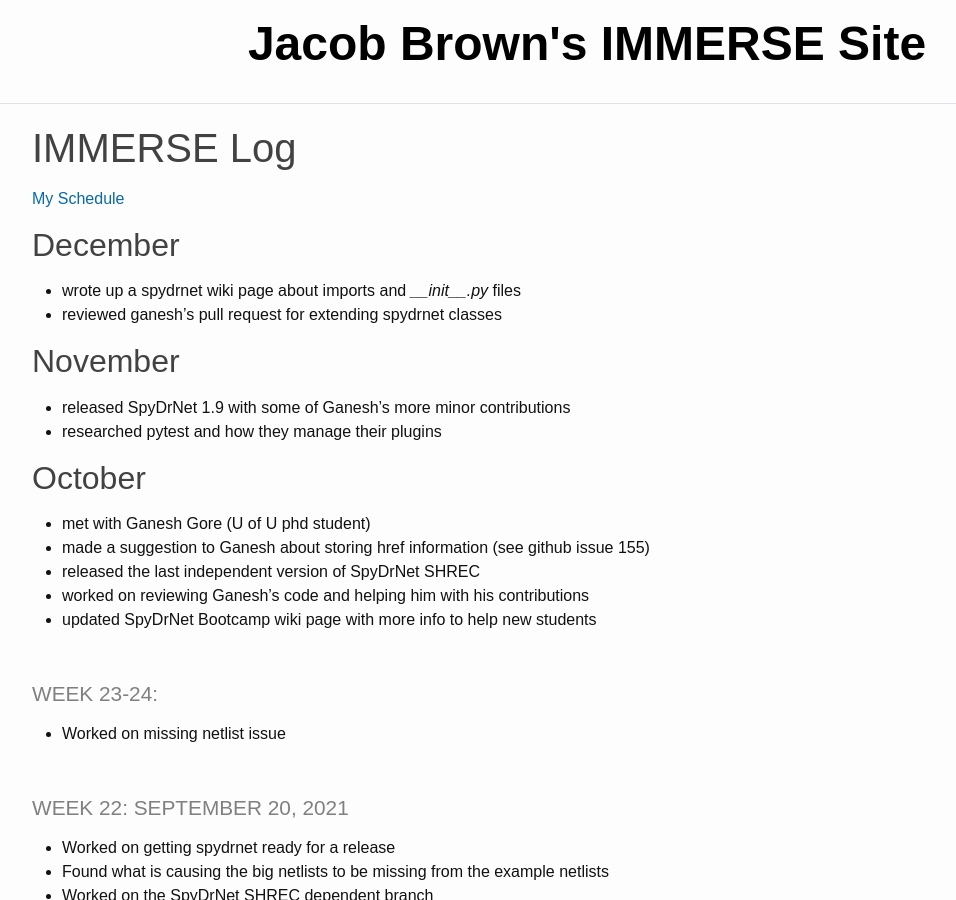
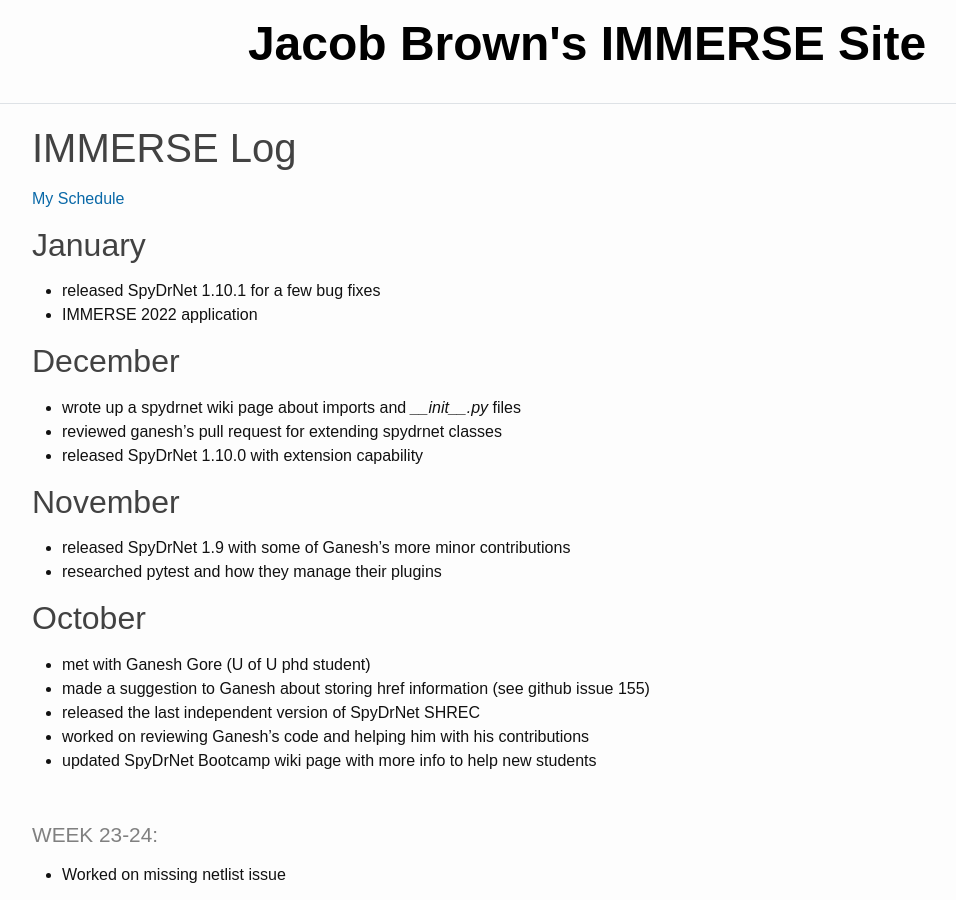
Before and after one commit to jacobdbrown4/jacob_brown, a Jekyll site: the page built from _pages/log.md, in a window 1280 px wide and 900 px high. Shown: the whole window, without its empty margins (53-1009 px from the left). Built offline with Jekyll 4.4.1, drawn with Linux system fonts in a browser that asks for light colours.

Commit message:
updated log

```diff
--- a/_pages/log.md
+++ b/_pages/log.md
@@ -4,9 +4,14 @@ title: IMMERSE Log
 ---
 
 [My Schedule](https://jacobdbrown4.github.io/jacob_brown//pages/schedule/)
+## January
+* released SpyDrNet 1.10.1 for a few bug fixes
+* IMMERSE 2022 application
+
 ## December
 * wrote up a spydrnet wiki page about imports and *\_\_init\_\_.py* files
 * reviewed ganesh's pull request for extending spydrnet classes
+* released SpyDrNet 1.10.0 with extension capability
 
 ## November
 * released SpyDrNet 1.9 with some of Ganesh's more minor contributions
```
